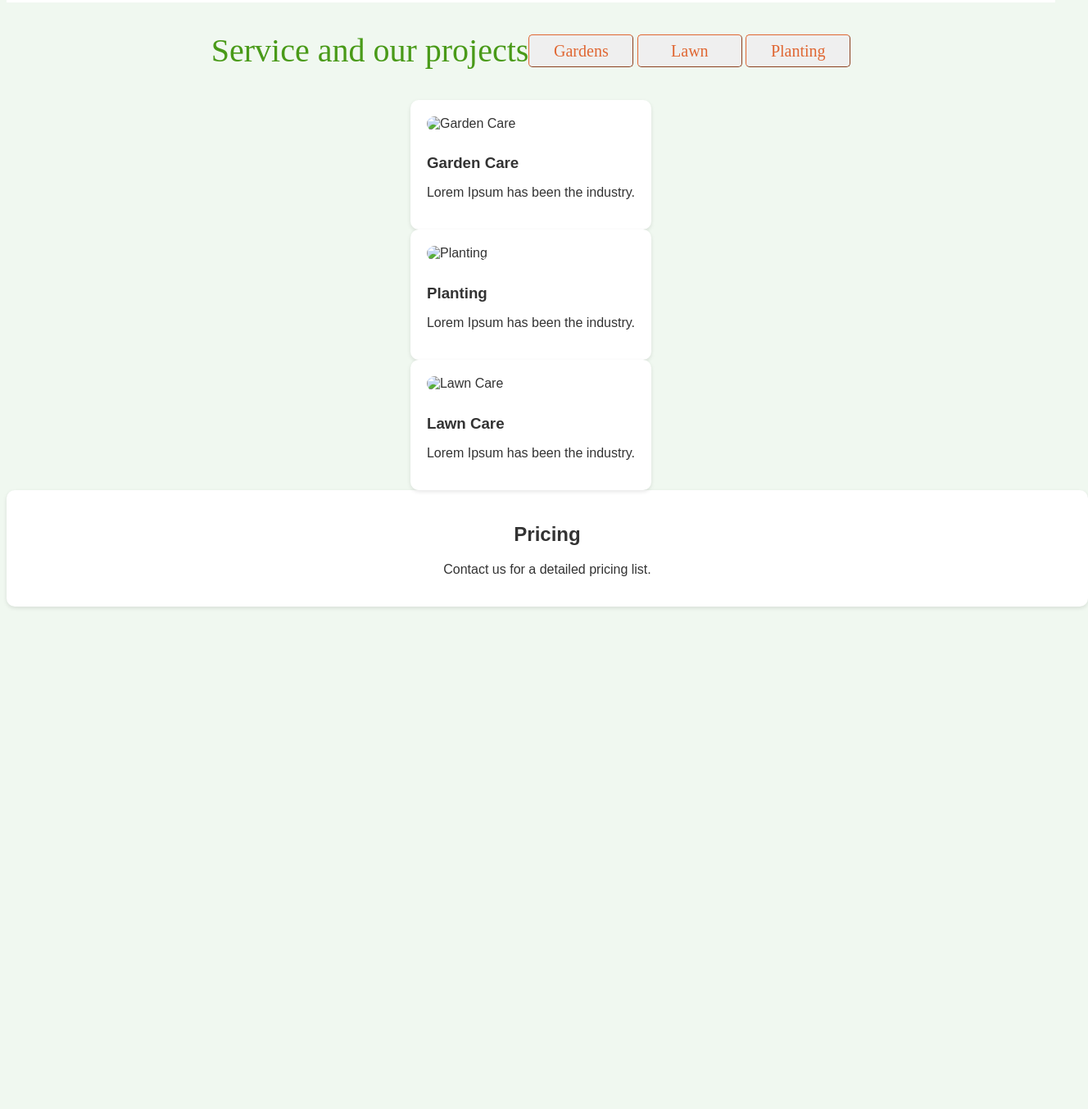
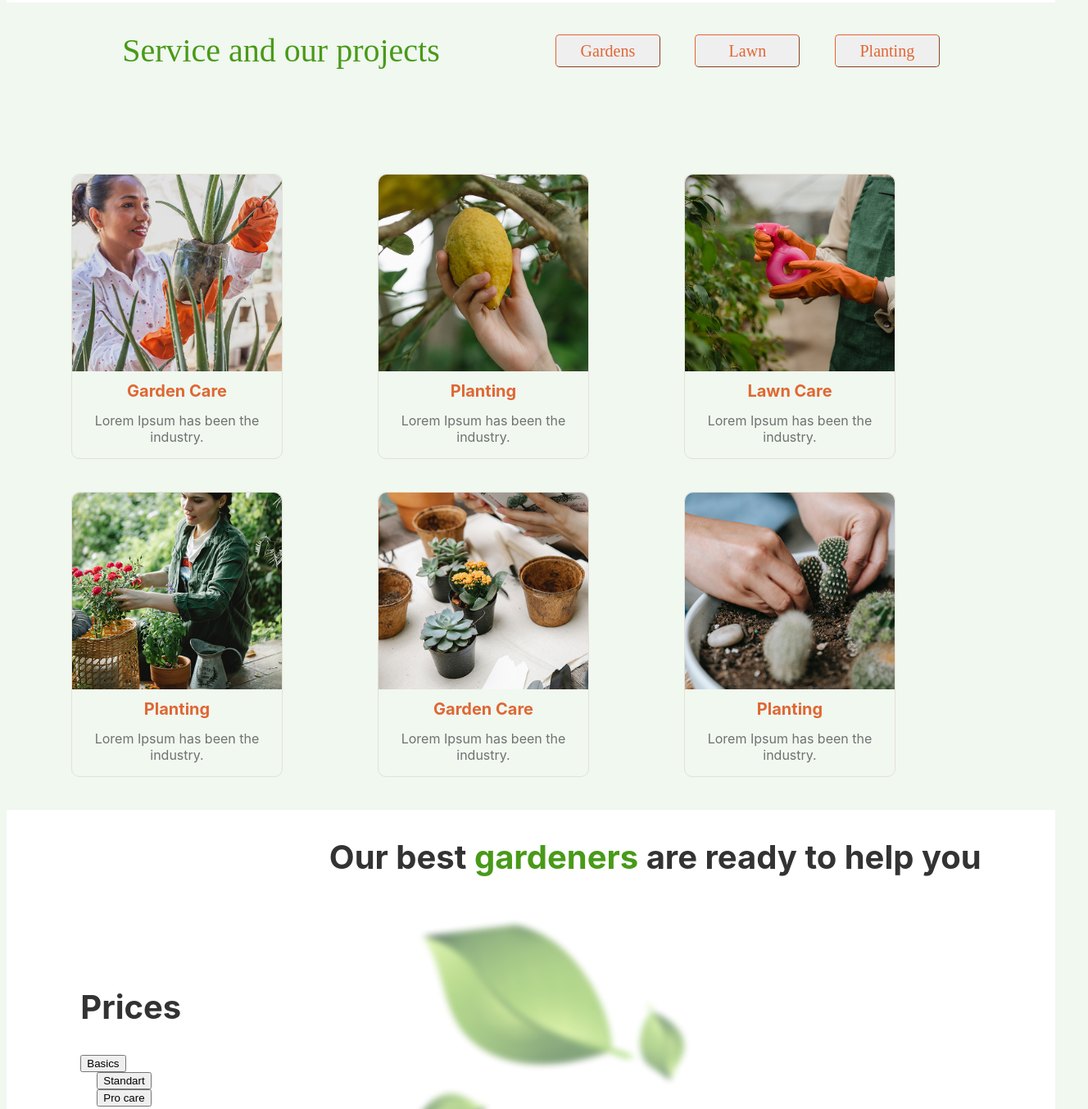
Before and after one commit to CoolGuyRealHacker/plants, a plain HTML site: page index.html in a window 1280 px wide. Shown: the part 1585-2938 px from the top of the page at 82% size, 1328 px wide, since content can reach past the window. Before the commit the page ends 2333 px from the top, so only its background shows below. Drawn offline with Linux system fonts and the light colour scheme.

Commit message:
v2
Update many things

```diff
--- a/index.html
+++ b/index.html
@@ -189,11 +189,17 @@
             display: flex;
             flex-direction: column;
             align-items: center;
+            width: 100%;
+            padding: 0%;
+
         }
         .underServices{
             display: flex;
             flex-direction: row;
             align-items: center;
+            justify-content: space-evenly;
+            width: 100%;
+            margin-bottom: 90px;
         }
         .underServices button{
             width: 10vw;
@@ -211,8 +217,8 @@
 
 
         }
-        .underServices div:nth-last-child(n+2){
-            margin-right: 108px;
+        .underServices div button:nth-last-child(n+2){
+            margin-right: 38px;
         }
         .underServices h2{
             font-family: Inika;
@@ -225,36 +231,61 @@
         }
 
         .service {
-            background-color: #fff;
-            padding: 20px;
             border-radius: 10px;
-            box-shadow: 0 2px 5px rgba(0, 0, 0, 0.1);
+            margin-right: 116px;
+            width: 20vw;
+            margin-bottom: 5vh;
+            background-color: #f0f8f0;
+            text-align: center;
+            border: 1px solid #E3E1D5;
         }
         .service img {
             width: 100%;
-            height: 200px;
+            height: 30vh;
             object-fit: cover;
-            border-radius: 10px;
             margin-bottom: 10px;
+            border-radius: 10px 10px 0 0;
         }
         .service h3 {
             margin-bottom: 5px;
+            font-family: Inter;
+            font-weight: 700;
+            font-size: 20px;
+            line-height: 20px;
+            letter-spacing: 0%;
+            color: #E06733;
+            margin-top: 0;
         }
-        .service p {
-            text-align: left;
+        .service p{
+            font-family: Inter;
+            font-weight: 400;
+            font-size: 16px;
+            line-height: 20px;
+            letter-spacing: 0%;
+            color:#717171;
+        }
+        .servicesList{
+            display: flex;
+            flex-direction: row;
+            flex-wrap: wrap;
+            align-items: center;
+            justify-content: center;
         }
         .pricing {
             background-color: #fff;
-            padding: 20px;
-            border-radius: 10px;
-            box-shadow: 0 2px 5px rgba( 0, 0, 0, 0.1);
+            display: flex;
+            flex-direction: row;
+            align-items: center;
+            justify-content: space-around;
         }
-        .pricing h2 {
-            text-align: center;
-            margin-bottom: 20px;
-        }
-        .pricing p {
-            text-align: center;
+        .pricing h2{
+            font-family: Inter;
+            font-weight: 700;
+            font-size: 40px;
+            line-height: 50px;
+            letter-spacing: 0%;
+
+
         }
     </style>
 </head>
@@ -299,25 +330,54 @@
                     <button>Planting</button>
                 </div>
             </div>
+            <div class="servicesList">
                 <div class="service">
-                <img src="placeholder-300x200.png" alt="Garden Care">
+                    <img src="img/Services/GardenCare/1.png" alt="Garden Care">
                     <h3>Garden Care</h3>
                     <p>Lorem Ipsum has been the industry.</p>
                 </div>
                 <div class="service">
-                <img src="placeholder-300x200.png" alt="Planting">
+                    <img src="img/Services/Planting/2.png" alt="Planting">
                     <h3>Planting</h3>
                     <p>Lorem Ipsum has been the industry.</p>
                 </div>
                 <div class="service">
-                <img src="placeholder-300x200.png" alt="Lawn Care">
+                    <img src="img/Services/LawnCare/3.png" alt="Lawn Care">
                     <h3>Lawn Care</h3>
                     <p>Lorem Ipsum has been the industry.</p>
                 </div>
+                <div class="service">
+                    <img src="img/Services/Planting/4.png" alt="Planting">
+                    <h3>Planting</h3>
+                    <p>Lorem Ipsum has been the industry.</p>
+                </div>
+                <div class="service">
+                    <img src="img/Services/GardenCare/5.png" alt="Garden Care">
+                    <h3>Garden Care</h3>
+                    <p>Lorem Ipsum has been the industry.</p>
+                </div>
+                <div class="service">
+                    <img src="img/Services/Planting/6.png" alt="Planting">
+                    <h3>Planting</h3>
+                    <p>Lorem Ipsum has been the industry.</p>
+                </div>
+            </div>
+
         </section>
         <section class="pricing">
-            <h2>Pricing</h2>
-            <p>Contact us for a detailed pricing list.</p>
+            <div>
+                <h2>Prices</h2>
+                <ul>
+                    <li><button>Basics</button></li>
+                    <li><button>Standart</button></li>
+                    <li><button>Pro care</button></li>
+                </ul>
+            </div>
+            <div>
+                <h2>Our best <span class="plantsSymbols">gardeners</span> are ready to help you</h2>
+                <button>Contact us</button>
+                <img src="img/main-container/leafs.png" alt="leafs">
+            </div>
         </section>
     </div>
 </body>
```
Also changed, not shown: img/Services/GardenCare/1.png (renamed from img/Services/GardenCare.png), img/Services/GardenCare/5.png (added), img/Services/LawnCare/3.png (renamed from img/Services/LawnCare.png), img/Services/Planting/2.png (renamed from img/Services/second.png), img/Services/Planting/4.png (added), img/Services/Planting/6.png (added). Lines whose indentation alone changed are shown as unchanged.
